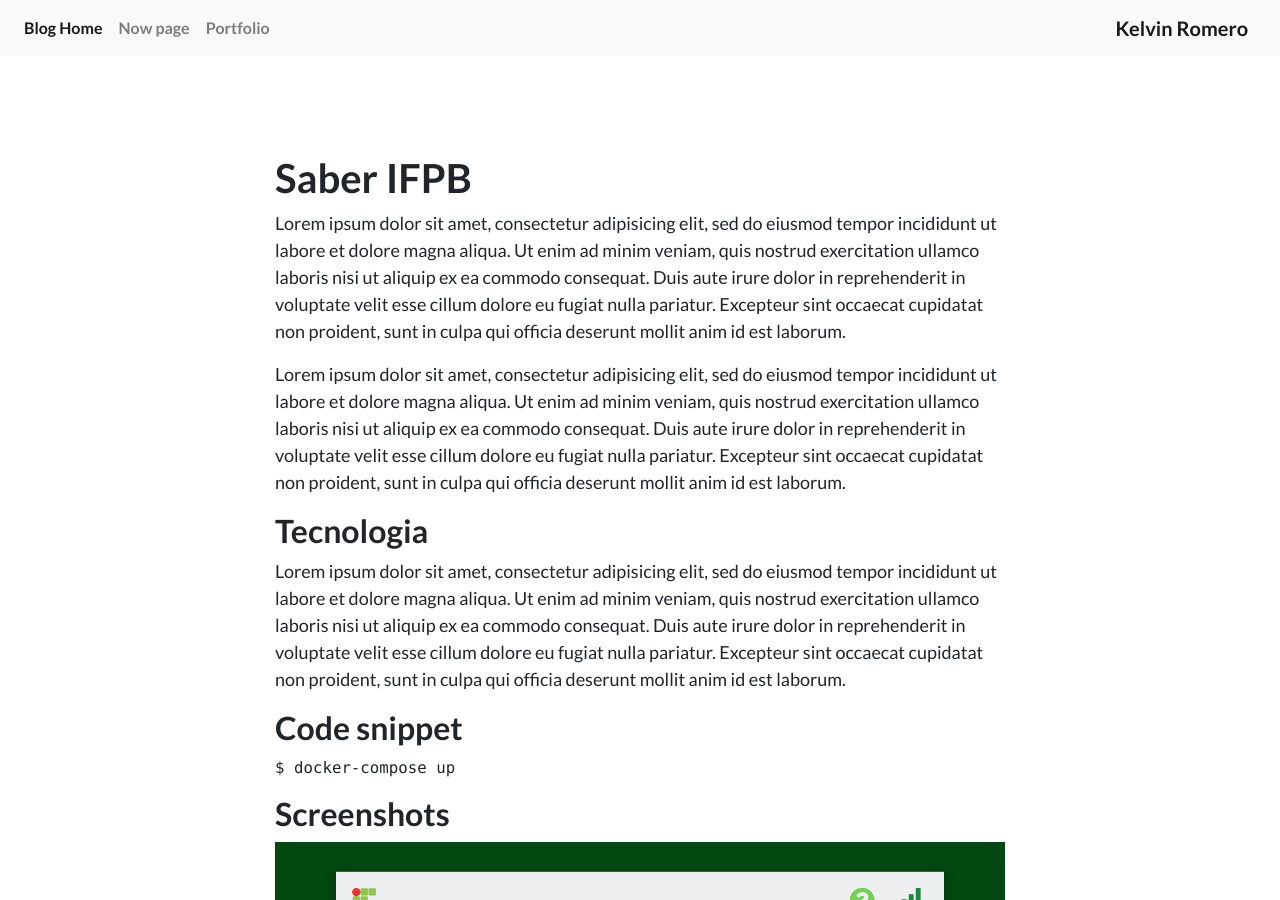
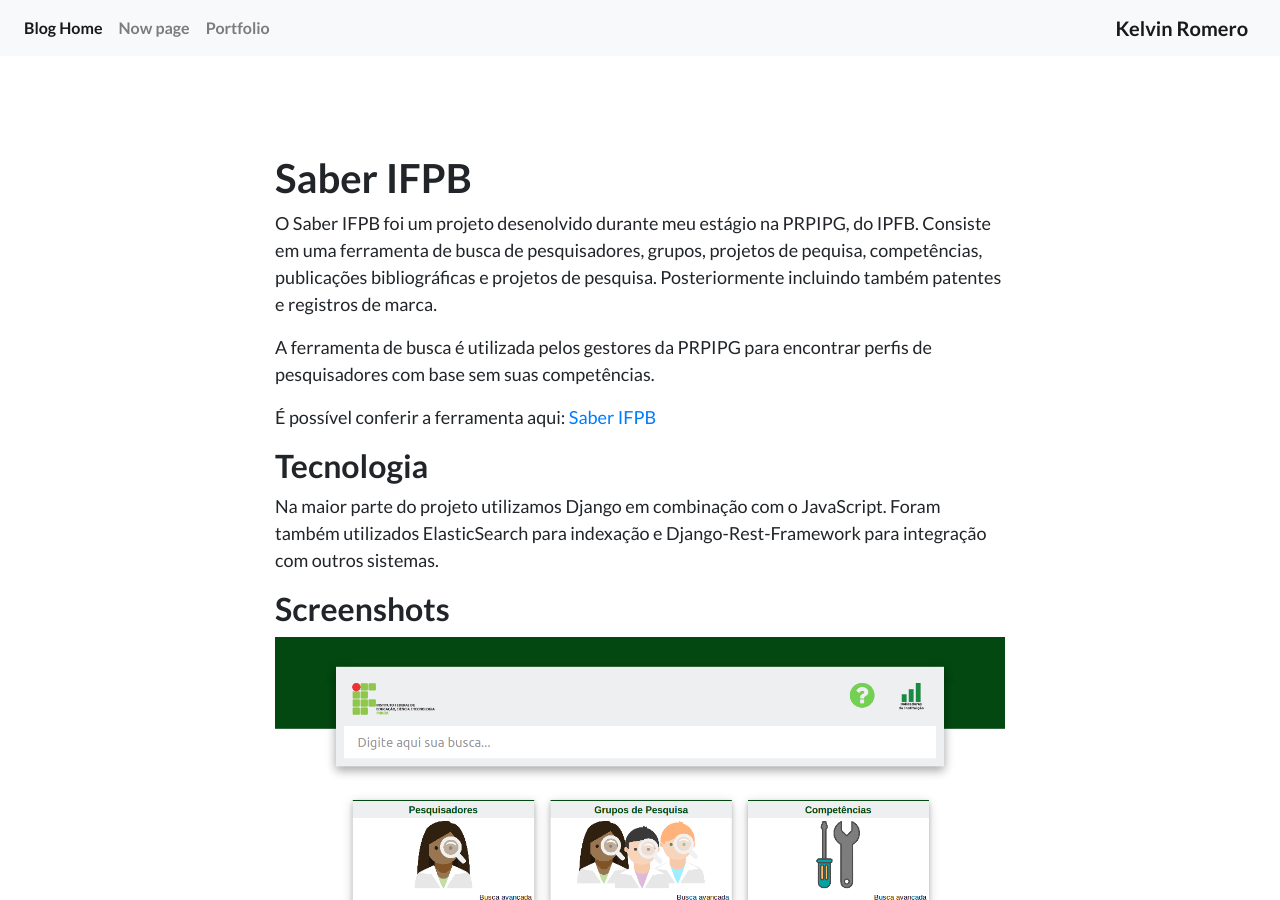
Before and after one commit to KelvinRomero/kelvin.github.io, a Jekyll site: the page built from _posts/2018-12-3-saber-ifpb.markdown, in a window 1280 px wide and 900 px high. Built offline with Jekyll 4.4.1, drawn with Linux system fonts in a browser that asks for light colours; nearby versions of some CDN libraries.

Commit message:
Update posts

````diff
--- a/_posts/2018-12-3-saber-ifpb.markdown
+++ b/_posts/2018-12-3-saber-ifpb.markdown
@@ -8,19 +8,16 @@
 ---
 
 # Saber IFPB
-Lorem ipsum dolor sit amet, consectetur adipisicing elit, sed do eiusmod tempor incididunt ut labore et dolore magna aliqua. Ut enim ad minim veniam, quis nostrud exercitation ullamco laboris nisi ut aliquip ex ea commodo consequat. Duis aute irure dolor in reprehenderit in voluptate velit esse cillum dolore eu fugiat nulla pariatur. Excepteur sint occaecat cupidatat non proident, sunt in culpa qui officia deserunt mollit anim id est laborum.
+O Saber IFPB foi um projeto desenolvido durante meu estágio na PRPIPG, do IPFB. Consiste em uma ferramenta de busca de pesquisadores, grupos, projetos de pequisa, competências, publicações bibliográficas e projetos de pesquisa. Posteriormente incluindo também patentes e registros de marca.
 
-Lorem ipsum dolor sit amet, consectetur adipisicing elit, sed do eiusmod tempor incididunt ut labore et dolore magna aliqua. Ut enim ad minim veniam, quis nostrud exercitation ullamco laboris nisi ut aliquip ex ea commodo consequat. Duis aute irure dolor in reprehenderit in voluptate velit esse cillum dolore eu fugiat nulla pariatur. Excepteur sint occaecat cupidatat non proident, sunt in culpa qui officia deserunt mollit anim id est laborum.
+A ferramenta de busca é utilizada pelos gestores da PRPIPG para encontrar perfis de pesquisadores com base sem suas competências.
+
+É possível conferir a ferramenta aqui: [Saber IFPB](https://suap.ifpb.edu.br/bi/)
 
 ## Tecnologia
 
-Lorem ipsum dolor sit amet, consectetur adipisicing elit, sed do eiusmod tempor incididunt ut labore et dolore magna aliqua. Ut enim ad minim veniam, quis nostrud exercitation ullamco laboris nisi ut aliquip ex ea commodo consequat. Duis aute irure dolor in reprehenderit in voluptate velit esse cillum dolore eu fugiat nulla pariatur. Excepteur sint occaecat cupidatat non proident, sunt in culpa qui officia deserunt mollit anim id est laborum.
+Na maior parte do projeto utilizamos Django em combinação com o JavaScript. Foram também utilizados ElasticSearch para indexação e Django-Rest-Framework para integração com outros sistemas.
 
-## Code snippet
-
-```
-$ docker-compose up
-```
 
 ## Screenshots
 
````
Also changed, not shown: _posts/2018-12-14-plades.markdown (+3 -6 lines).
